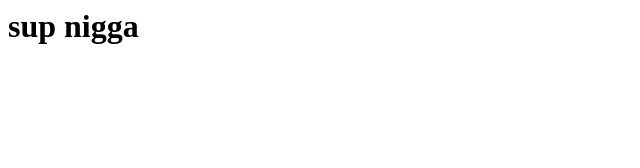
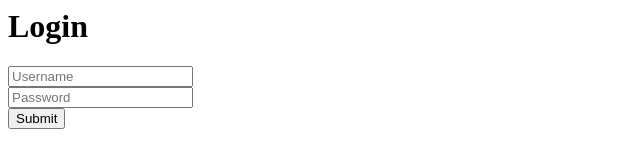
Before and after one commit to Orkswagga/Excurtionmarket, a website built with Parcel: page index.html in a window 1280 px wide. Shown: the whole page, without its empty margins (0-640 px from the left). Built offline with nearby package versions, Linux system fonts and the light colour scheme.

Commit message:
added login form

```diff
--- a/index.html
+++ b/index.html
@@ -1,6 +1,16 @@
 <html>
+<head>
+    <link rel="stylesheet" href="styles.css">
+</head>
 <body>
-    <h1>sup nigga</h1>
+    <h1>Login</h1>
+    <form>
+        <input type="text" placeholder="Username" />
+        <!-- <br /> -->
+        <input type="password" placeholder="Password" />
+        <button>Submit</button>
+
+    </form>
   <script src="./index.js"></script>
 </body>
 </html>
--- /dev/null
+++ b/styles.css
@@ -0,0 +1,3 @@
+input {
+    display: block;
+}
```
